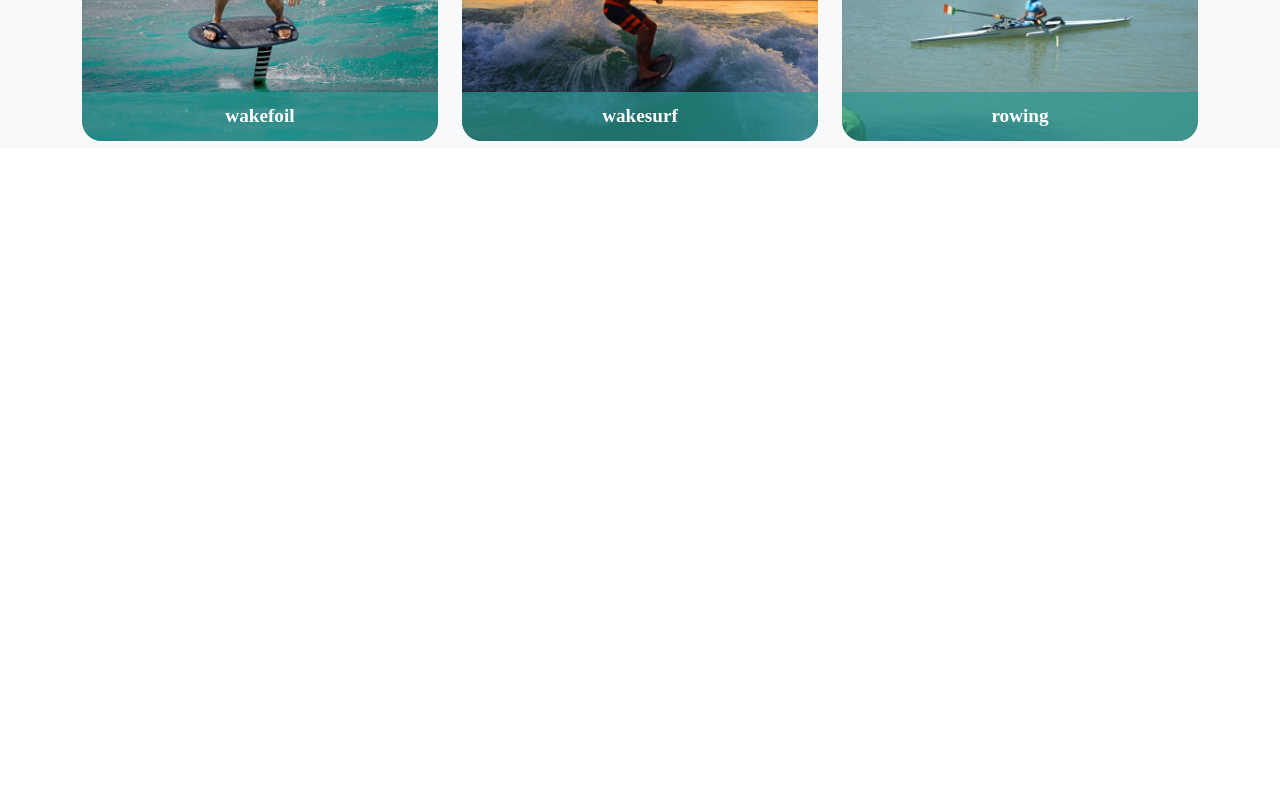
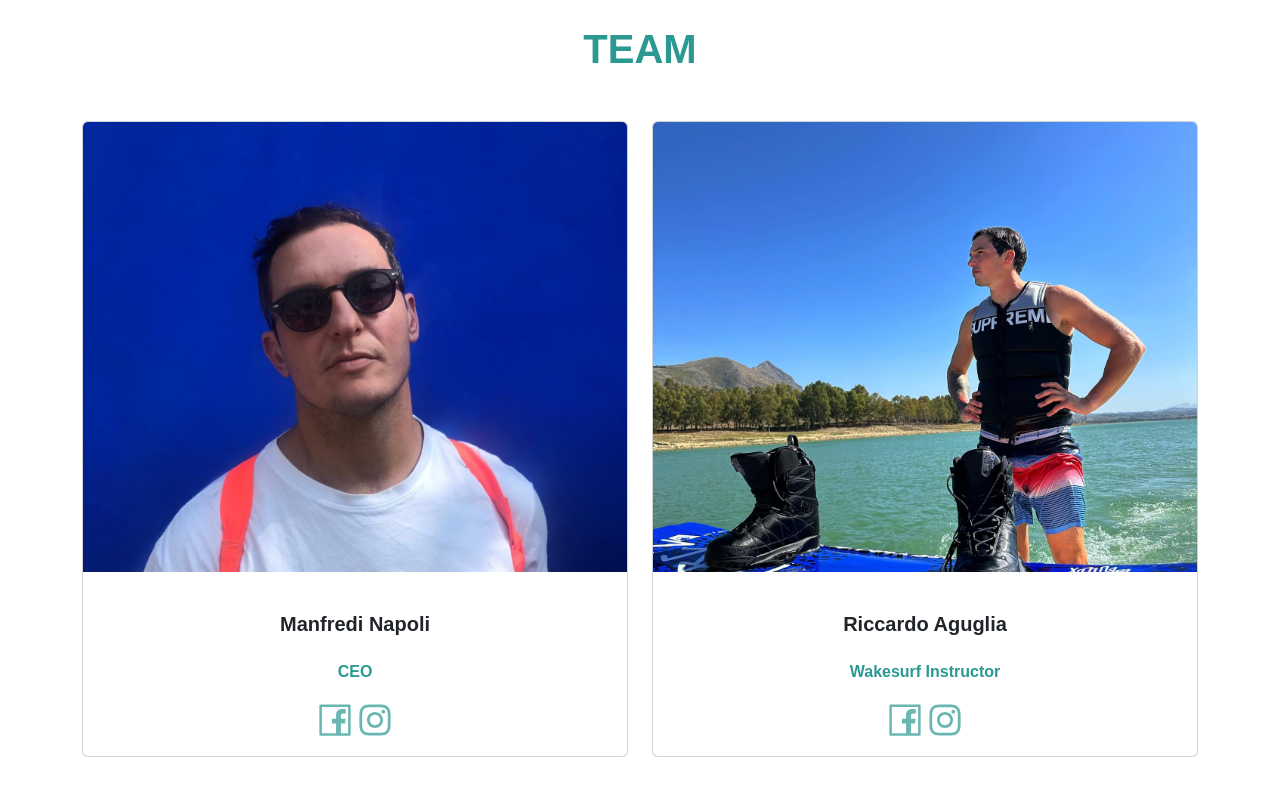
Before and after one commit to Cecchy2/la_baietta, a React (Vite) app: page /corsi in a window 1280 px wide. Shown: the part 700-1487 px from the top of the page. Before the commit the page ends 848 px from the top, so only its background shows below. Built offline with nearby package versions, Linux system fonts and the light colour scheme; a web font is replaced by a local one.

Commit message:
aggiunta corsi page e contatti page

```diff
--- a/src/App.css
+++ b/src/App.css
@@ -432,7 +432,7 @@ body {
   bottom: 75px;
   left: 50px;
   z-index: 5000;
-  color: rgb(0, 203, 169);
+  color: rgb(217, 217, 217);
 }
 .fiswwLogo {
   position: absolute;
@@ -450,6 +450,15 @@ body {
 
 .navChiSiamoPage {
   background-color: rgb(0, 203, 169);
+}
+.instructorImg {
+  height: 450px;
+  object-fit: cover;
+  transition: filter 0.3s ease-in-out;
+}
+.instructorImg:hover {
+  cursor: pointer;
+  filter: brightness(0.6);
 }
 
 @media (max-width: 768px) {
--- a/src/App.jsx
+++ b/src/App.jsx
@@ -13,6 +13,7 @@ import MainPage from "./components/MainPage";
 import PrivacyPolicy from "./components/PrivacyPolicy";
 import ChiSiamoPage from "./components/ChiSiamoPage";
 import CorsiPage from "./components/CorsiPage";
+import ContattiPage from "./components/ContattiPage";
 
 function App() {
   return (
@@ -23,6 +24,7 @@ function App() {
           <Route path="/privacy-policy" element={<PrivacyPolicy />} />
           <Route path="/chi-siamo" element={<ChiSiamoPage />} />
           <Route path="/corsi" element={<CorsiPage />} />
+          <Route path="/contatti" element={<ContattiPage />} />
         </Routes>
       </BrowserRouter>
     </>
--- /dev/null
+++ b/src/components/ContattiPage.jsx
@@ -0,0 +1,42 @@
+import { Col, Container, Row } from "react-bootstrap";
+import MyNavBar from "./MyNavBar";
+import GoogleMapComponent from "./GoogleMapComponent";
+import { FaEnvelope, FaMapMarkerAlt } from "react-icons/fa";
+import { PiPhoneFill } from "react-icons/pi";
+import FormMessage from "./FormMessage";
+import Footer from "./Footer";
+
+const ContattiPage = () => {
+  return (
+    <div>
+      <div className="bg-dark ">
+        <MyNavBar />
+      </div>
+      <Container>
+        <Row>
+          <Col className="d-flex flex-column justify-content-center align-items-center" md={6}>
+            <div className="d-flex justify-content-center mt-5">
+              <FaMapMarkerAlt color="rgb(0, 203, 169)" size={20} />
+              <h4 className="ms-2"> Contrada Grassuri, 90047 Partinico PA</h4>
+            </div>
+            <div className="d-flex justify-content-center">
+              <FaEnvelope color="rgb(0, 203, 169)" size={20} />
+
+              <h4 className="ms-2">Mail to: info@labaietta.it</h4>
+            </div>
+            <div className="d-flex justify-content-center">
+              <PiPhoneFill color="rgb(0, 203, 169)" size={20} />
+              <h4 className="ms-2">Tel: 3295536669</h4>
+            </div>
+          </Col>
+          <Col md={6}>
+            <GoogleMapComponent />
+          </Col>
+        </Row>
+      </Container>
+      <FormMessage />
+      <Footer />
+    </div>
+  );
+};
+export default ContattiPage;
--- a/src/components/CorsiPage.jsx
+++ b/src/components/CorsiPage.jsx
@@ -1,14 +1,53 @@
+import { Card, Col, Container, Row } from "react-bootstrap";
 import MyNavBar from "./MyNavBar";
 import SectionCorsi from "./SectionCorsi";
+import { AiOutlineFacebook, AiOutlineInstagram } from "react-icons/ai";
+import Footer from "./Footer";
 
 const CorsiPage = () => {
   return (
     <div>
-      <div className="bg-dark">
+      <div className="bg-dark ">
         <MyNavBar />
       </div>
-
       <SectionCorsi />
+      <Container>
+        <Row>
+          <Col>
+            {" "}
+            <h1 className="colorBaietta text-center fw-bold my-5">TEAM</h1>
+          </Col>
+        </Row>
+        <Row>
+          <Col md={6}>
+            <Card>
+              <Card.Img variant="top" src="/public/Baietta Web/manfredi.jpg" className="instructorImg" />
+              <Card.Body>
+                <Card.Title className="text-center fw-bold my-4">Manfredi Napoli</Card.Title>
+                <Card.Text className="text-center colorBaietta">CEO</Card.Text>
+                <div className="d-flex justify-content-center">
+                  <AiOutlineFacebook size={40} color=" rgba(43, 152, 146, 0.7)" />
+                  <AiOutlineInstagram size={40} color=" rgba(43, 152, 146, 0.7)" />
+                </div>
+              </Card.Body>
+            </Card>
+          </Col>
+          <Col md={6}>
+            <Card className="mb-5">
+              <Card.Img variant="top" src="/public/Baietta Web/aguglia.jpg" className="instructorImg" />
+              <Card.Body>
+                <Card.Title className="text-center fw-bold my-4">Riccardo Aguglia</Card.Title>
+                <Card.Text className="text-center colorBaietta">Wakesurf Instructor</Card.Text>
+                <div className="d-flex justify-content-center">
+                  <AiOutlineFacebook size={40} color=" rgba(43, 152, 146, 0.7)" />
+                  <AiOutlineInstagram size={40} color=" rgba(43, 152, 146, 0.7)" />
+                </div>
+              </Card.Body>
+            </Card>
+          </Col>
+        </Row>
+      </Container>
+      <Footer />
     </div>
   );
 };
--- a/src/components/MainPage.jsx
+++ b/src/components/MainPage.jsx
@@ -1,4 +1,4 @@
-import { Button, Image } from "react-bootstrap";
+import { Button, Col, Container, Image, Row } from "react-bootstrap";
 import MyNavBar from "./MyNavBar";
 import CarouselComp from "./CarouselComp";
 
@@ -37,6 +37,15 @@ const MainPage = () => {
       <SectionWave />
       <SectionDownTheWave />
       <SectionSlidingCarousel />
+      <div className=" text-center ">
+        <Container className="mt-2">
+          <Row>
+            <Col>
+              <h1 className="colorBaietta mt-5 fw-bold display-4">I nostri corsi</h1>
+            </Col>
+          </Row>
+        </Container>
+      </div>
       <SectionCorsi />
       <SectionNonSoloWake />
       <SectionReview />
--- a/src/components/MyNavBar.jsx
+++ b/src/components/MyNavBar.jsx
@@ -38,7 +38,7 @@ const MyNavBar = () => {
           <Nav.Link href="/corsi" className="myNavLink" activeClassName="active">
             CORSI
           </Nav.Link>
-          <Nav.Link href="#link" className="myNavLink" activeClassName="active">
+          <Nav.Link href="/contatti" className="myNavLink" activeClassName="active">
             CONTATTI
           </Nav.Link>
         </Nav>
--- a/src/components/SectionCorsi.jsx
+++ b/src/components/SectionCorsi.jsx
@@ -4,11 +4,6 @@ const SectionCorsi = () => {
   return (
     <div className="mt-3 text-center bg-light">
       <Container className="mt-5">
-        <Row>
-          <Col>
-            <h1 className="colorBaietta mt-5 fw-bold display-4">I nostri corsi</h1>
-          </Col>
-        </Row>
         <Row className="mt-5">
           <Col md={4} className="corsiCol">
             <div className="image-container">
--- a/src/components/SectionWave.jsx
+++ b/src/components/SectionWave.jsx
@@ -1,5 +1,5 @@
 const SectionWave = () => {
-  return <div className="sectionWave"></div>;
+  return <div className="sectionWave text-center"></div>;
 };
 
 export default SectionWave;
```
Also changed, not shown: public/Baietta Web/aguglia.jpg (added), public/Baietta Web/manfredi.jpg (added).
